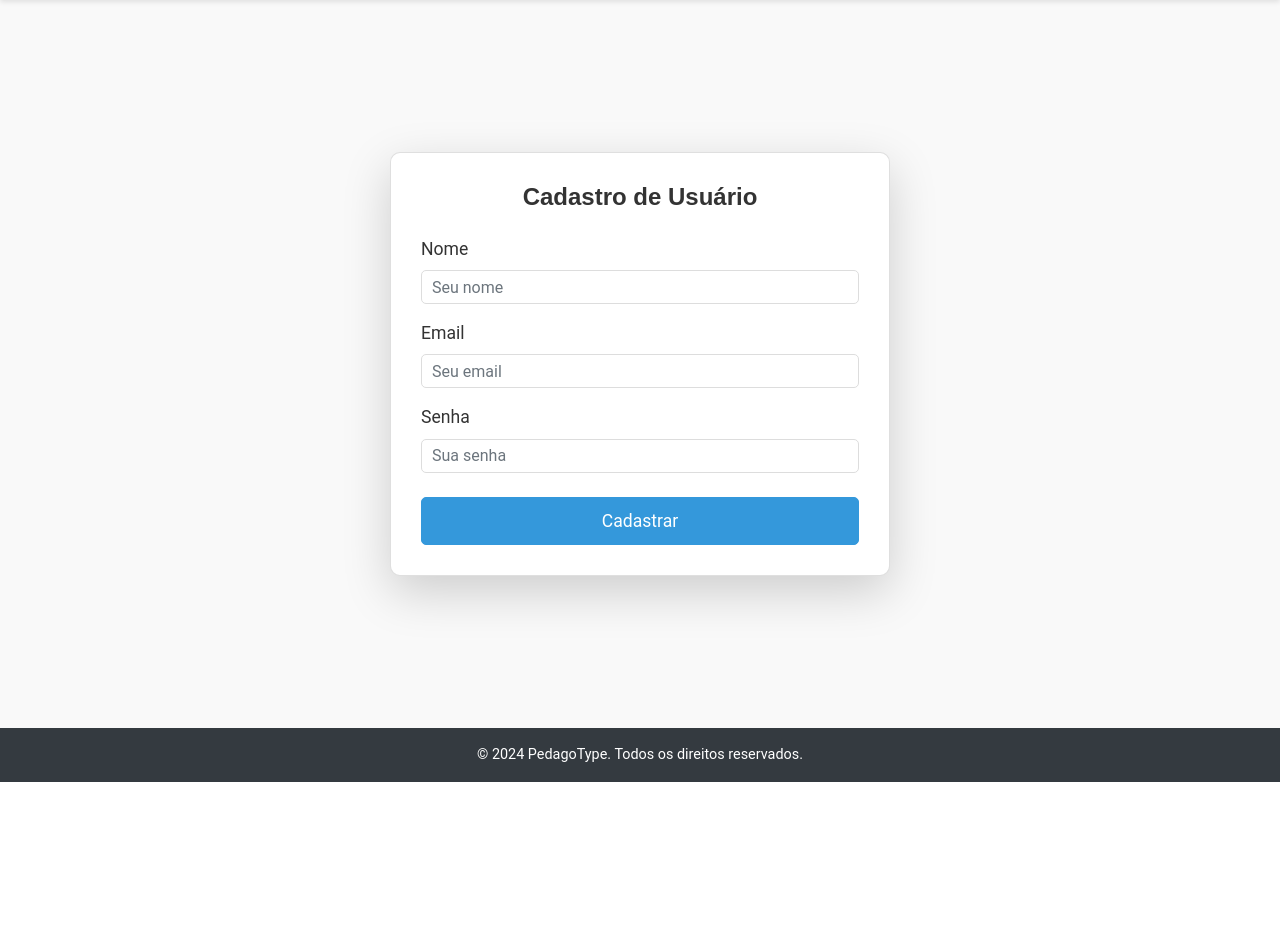
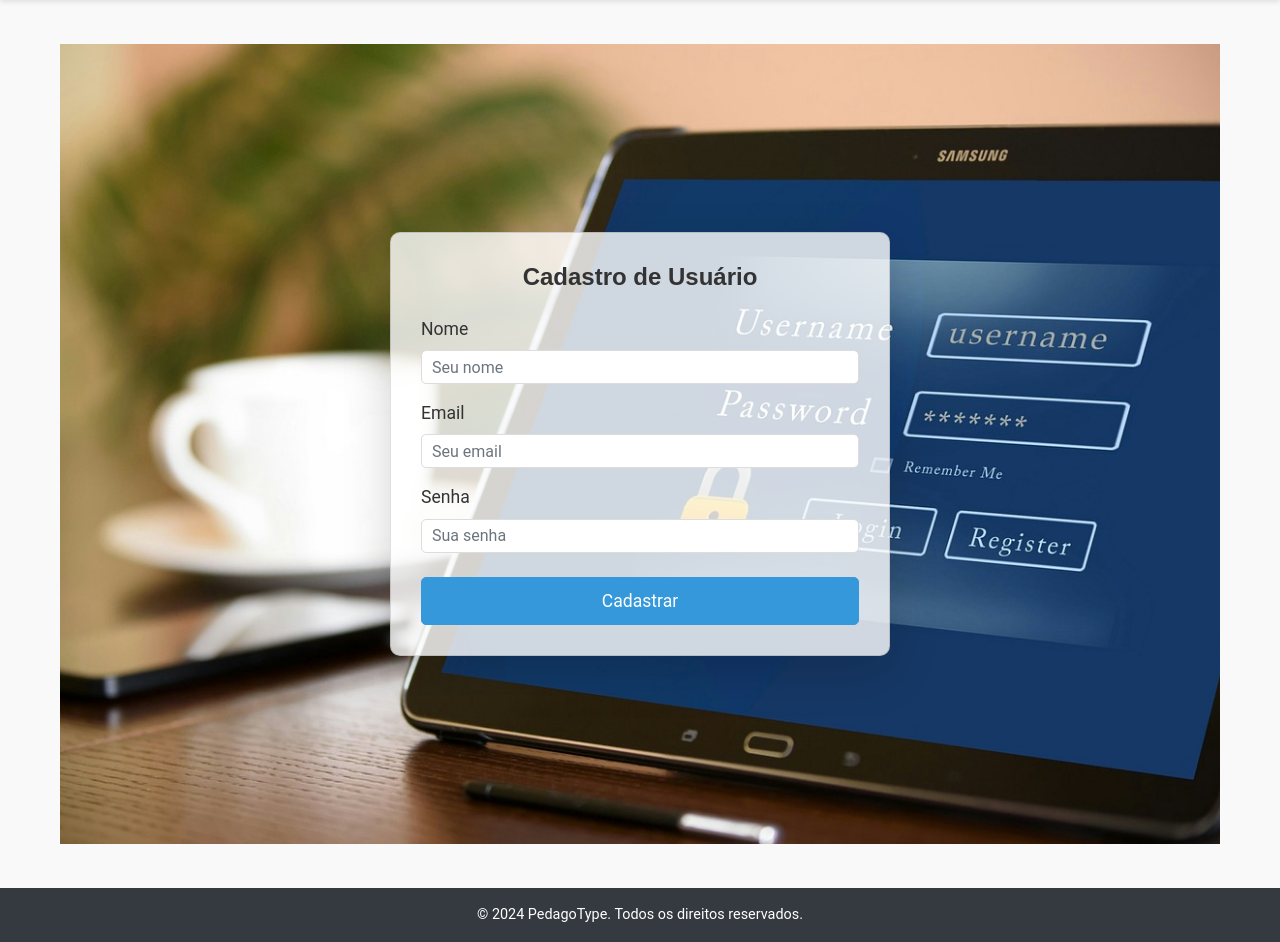
Before and after one commit to ragnarthur/pedagotype, a Flask app: page /register in a window 1280 px wide. Shown: the part 78-1020 px from the top of the page. Before the commit the page ends 860 px from the top, so only its background shows below. Run offline with Flask 3, Linux system fonts and the light colour scheme; some libraries are stand-ins or nearby versions.

Commit message:
commit imagens login-cadastro

```diff
--- a/app/static/css/styles.css
+++ b/app/static/css/styles.css
@@ -400,14 +400,26 @@
 }
 
 /* ======================
-   Estilização do Formulário de Login
+   Estilo da página de Login e Registro
 ========================== */
+.login-container {
+    background-image: url('/static/images/login_registrar.jpg'); /* Caminho da imagem de fundo */
+    background-size: cover;          /* Faz com que a imagem cubra toda a tela */
+    background-position: center;     /* Centraliza a imagem */
+    background-repeat: no-repeat;    /* Garante que a imagem não se repita */
+    min-height: 100vh;               /* Garante que a altura mínima seja 100% da altura da tela */
+    display: flex;
+    justify-content: center;
+    align-items: center;
+}
+
 .card {
     width: 100%;
     max-width: 500px;
     border-radius: 10px;
     box-shadow: 0 8px 16px rgba(0, 0, 0, 0.1);
     margin: 20px auto;
+    background-color: rgba(255, 255, 255, 0.8); /* Transparência para o fundo */
 }
 
 .card-body {
@@ -449,13 +461,6 @@
 .btn-primary:hover {
     background-color: #2980B9;
     border-color: #2980B9;
-}
-
-.container-login {
-    display: flex;
-    justify-content: center;
-    align-items: center;
-    min-height: 80vh;
 }
 
 .text-center a {
--- a/app/templates/login.html
+++ b/app/templates/login.html
@@ -3,24 +3,24 @@
 {% block title %}Login - PedagoType{% endblock %}
 
 {% block content %}
-<div class="container d-flex justify-content-center align-items-center" style="min-height: 80vh;">
-    <div class="card shadow-lg" style="width: 500px; border-radius: 10px;">
+<div class="container d-flex justify-content-center align-items-center login-container" style="min-height: 80vh;">
+    <div class="card shadow-lg" style="width: 500px; border-radius: 10px; background-color: rgba(255, 255, 255, 0.8);">
         <div class="card-body">
-            <h3 class="text-center mb-4" style="font-size: 1.5rem;">Login</h3> <!-- Aumentado o tamanho da fonte do título -->
+            <h3 class="text-center mb-4" style="font-size: 1.5rem;">Login</h3>
             <form method="POST" action="{{ url_for('auth.login') }}">
                 <div class="form-group">
-                    <label for="email" style="font-size: 1.1rem;">Email</label> <!-- Aumentado o tamanho da fonte do rótulo -->
-                    <input type="email" class="form-control form-control-sm" id="email" name="email" placeholder="Digite seu email" required style="border-radius: 5px; font-size: 1rem;"> <!-- Aumentada a fonte do campo -->
+                    <label for="email" style="font-size: 1.1rem;">Email</label>
+                    <input type="email" class="form-control form-control-sm" id="email" name="email" placeholder="Digite seu email" required style="border-radius: 5px; font-size: 1rem;">
                 </div>
                 <div class="form-group mt-3">
-                    <label for="password" style="font-size: 1.1rem;">Senha</label> <!-- Aumentado o tamanho da fonte do rótulo -->
-                    <input type="password" class="form-control form-control-sm" id="password" name="password" placeholder="Digite sua senha" required style="border-radius: 5px; font-size: 1rem;"> <!-- Aumentada a fonte do campo -->
+                    <label for="password" style="font-size: 1.1rem;">Senha</label>
+                    <input type="password" class="form-control form-control-sm" id="password" name="password" placeholder="Digite sua senha" required style="border-radius: 5px; font-size: 1rem;">
                 </div>
                 <div class="d-grid gap-2 mt-4">
-                    <button type="submit" class="btn btn-primary btn-block" style="border-radius: 5px; font-size: 1.2em;">Entrar</button> <!-- Aumentada a fonte do botão -->
+                    <button type="submit" class="btn btn-primary btn-block" style="border-radius: 5px; font-size: 1.2em;">Entrar</button>
                 </div>
                 <div class="text-center mt-3">
-                    <small style="font-size: 1.0rem;">Não tem uma conta? <a href="{{ url_for('auth.register') }}" style="font-size: 1.1rem;">Cadastre-se</a></small> <!-- Aumentado o tamanho da frase e do link -->
+                    <small style="font-size: 1.0rem;">Não tem uma conta? <a href="{{ url_for('auth.register') }}" style="font-size: 1.1rem;">Cadastre-se</a></small>
                 </div>
             </form>
         </div>
--- a/app/templates/register.html
+++ b/app/templates/register.html
@@ -3,25 +3,25 @@
 {% block title %}Cadastrar - PedagoType{% endblock %}
 
 {% block content %}
-<div class="container d-flex justify-content-center align-items-center" style="min-height: 80vh;">
-    <div class="card shadow-lg" style="width: 500px; border-radius: 10px;">
+<div class="container d-flex justify-content-center align-items-center login-container">
+    <div class="card shadow-lg" style="width: 500px; border-radius: 10px; background-color: rgba(255, 255, 255, 0.8);">
         <div class="card-body">
-            <h3 class="text-center mb-4" style="font-size: 1.5rem;">Cadastro de Usuário</h3> <!-- Aumentado o tamanho da fonte do título -->
+            <h3 class="text-center mb-4" style="font-size: 1.5rem;">Cadastro de Usuário</h3>
             <form action="{{ url_for('auth.register') }}" method="POST">
                 <div class="form-group">
-                    <label for="name" style="font-size: 1.1rem;">Nome</label> <!-- Aumentado o tamanho da fonte do rótulo -->
-                    <input type="text" name="name" id="name" class="form-control form-control-sm" placeholder="Seu nome" required style="font-size: 1rem;"> <!-- Aumentada a fonte do campo -->
+                    <label for="name" style="font-size: 1.1rem;">Nome</label>
+                    <input type="text" name="name" id="name" class="form-control form-control-sm" placeholder="Seu nome" required style="font-size: 1rem;">
                 </div>
                 <div class="form-group mt-3">
-                    <label for="email" style="font-size: 1.1rem;">Email</label> <!-- Aumentado o tamanho da fonte do rótulo -->
-                    <input type="email" name="email" id="email" class="form-control form-control-sm" placeholder="Seu email" required style="font-size: 1rem;"> <!-- Aumentada a fonte do campo -->
+                    <label for="email" style="font-size: 1.1rem;">Email</label>
+                    <input type="email" name="email" id="email" class="form-control form-control-sm" placeholder="Seu email" required style="font-size: 1rem;">
                 </div>
                 <div class="form-group mt-3">
-                    <label for="password" style="font-size: 1.1rem;">Senha</label> <!-- Aumentado o tamanho da fonte do rótulo -->
-                    <input type="password" name="password" id="password" class="form-control form-control-sm" placeholder="Sua senha" required style="font-size: 1rem;"> <!-- Aumentada a fonte do campo -->
+                    <label for="password" style="font-size: 1.1rem;">Senha</label>
+                    <input type="password" name="password" id="password" class="form-control form-control-sm" placeholder="Sua senha" required style="font-size: 1rem;">
                 </div>
                 <div class="d-grid gap-2 mt-4">
-                    <button type="submit" class="btn btn-primary btn-block" style="font-size: 1.1rem;">Cadastrar</button> <!-- Aumentada a fonte do botão -->
+                    <button type="submit" class="btn btn-primary btn-block" style="font-size: 1.1rem;">Cadastrar</button>
                 </div>
             </form>
         </div>
```
Also changed, not shown: app/static/images/login_registrar.jpg (added).
